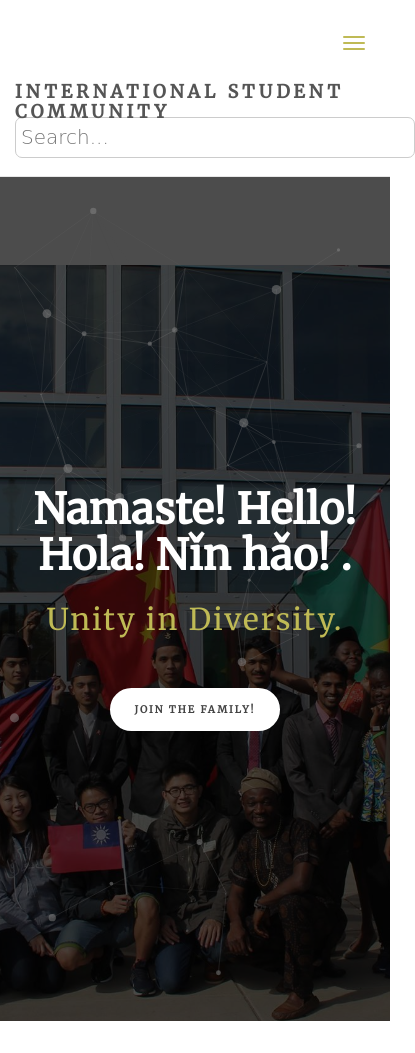
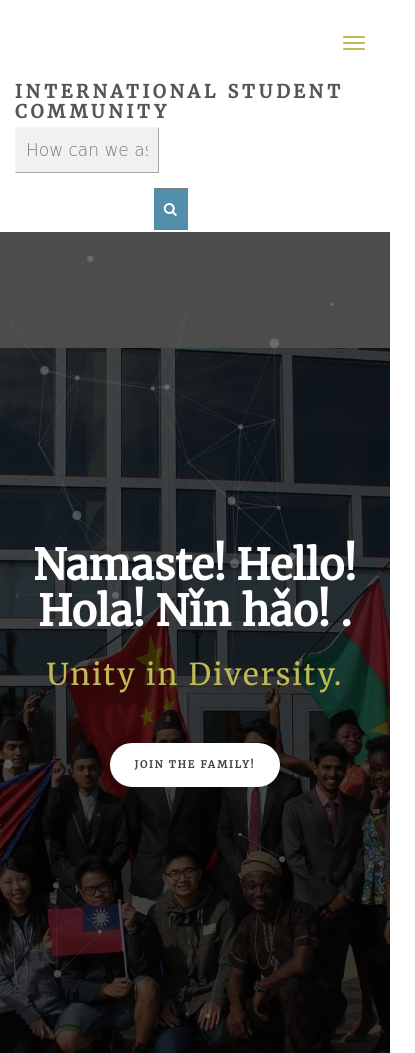
Before and after one commit to abyedye/International-Student-Community, a plain HTML site: page index.html in a window 390 px wide. Shown: the top 1053 px of the page, 415 px wide, since content can reach past the window. Drawn offline with Linux system fonts and the light colour scheme.

Commit message:
Add sth feature

```diff
--- a/css/style.css
+++ b/css/style.css
@@ -126,17 +126,46 @@ a:hover, a:active, a:focus {
 
 
 /* Style the search box inside the navigation bar */
-.topnav input[type=text] {
-  float: right;
-    border: outset;
-  border-color:antiquewhite;
-  margin-top: 8px;
-  margin-right: 16px;
+* {
+  box-sizing: border-box;
+}
+
+/* Style the search field */
+form.example input[type=text] {
+    margin-bottom: 5px;
+  padding: 10px;
   font-size: 17px;
-    font-family:cursive;
-    border-radius: 7px;
+    border-style: hidden;
+    width: 30%;
+  background: #f1f1f1;
+    font-family: cursive;
+    border-style: outset;
+    border-color: aliceblue;
+}
 
+/* Style the submit button */
+form.example button {
+  padding: 10px;
+    margin-bottom: 2px;
+  background: #538FAB;
+  color: white;
+  border: 1px solid grey;
+  border-left: none; /* Prevent double borders */
+  cursor: pointer;
 }
+
+form.example button:hover {
+  background: #0b7dda;
+}
+
+/* Clear floats */
+form.example::after {
+  content: "";
+  clear: both;
+  display: table;
+}
+
+
 
 /* When the screen is less than 600px wide, stack the links and the search field vertically instead of horizontally */
 @media screen and (max-width: 600px) {
@@ -156,6 +185,43 @@ a:hover, a:active, a:focus {
       padding: 5px;
 
   }
+    form.example input[type=text] {
+    margin-bottom: 5px;
+        margin-top: 10px;
+        float:left;
+  padding: 10px;
+  font-size: 17px;
+    border-style: hidden;
+    width: 40%;
+  background: #f1f1f1;
+    font-family: cursive;
+    border-style: outset;
+    border-color: aliceblue;
+}
+
+
+form.example button {
+  padding: 10px;
+    margin-top: 10px;
+    float: right;
+    margin-right: 52%;
+  background: #538FAB;
+  color: white;
+  border: 1px solid grey;
+  border-left: none; /* Prevent double borders */
+  cursor: pointer;
+}
+
+form.example button:hover {
+  background: #0b7dda;
+}
+
+form.example::after {
+  content: "";
+  clear: both;
+  display: table;
+}
+
 }
 
 /*---------------------------------------
--- a/index.html
+++ b/index.html
@@ -51,8 +51,10 @@
                </ul>
           </div>
 <div class="topnav">
-    <input type="text" placeholder="Search...">
-    </div>
+   <form class="example" action="action_page.php">
+  <input type="text" placeholder="How can we assist you ?" name="search">
+  <button type="submit"><i class="fa fa-search"></i></button>
+</form>
   </div>
 </div>
 
```
